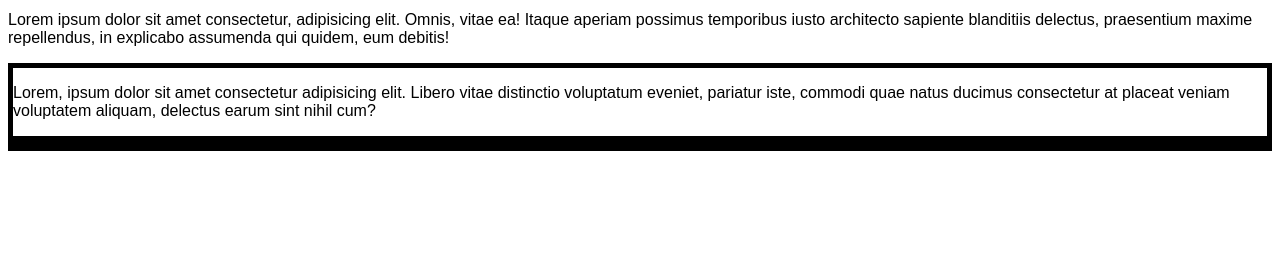
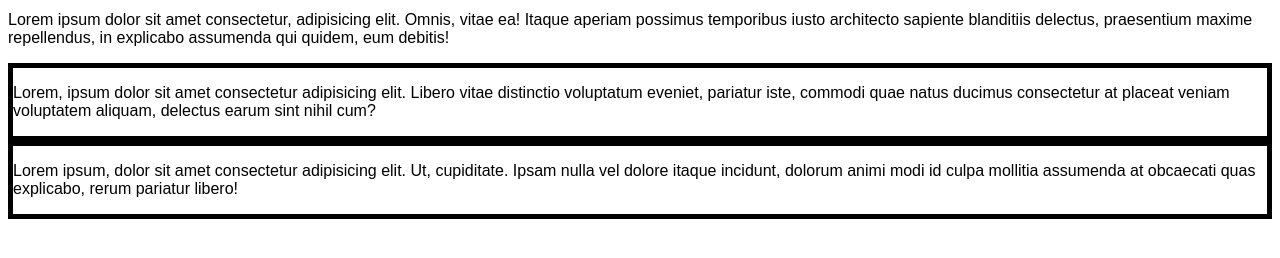
Before and after one commit to Kenny-Ung/exercice3, a plain HTML site: page index.html in a window 1280 px wide. Shown: the part 194-452 px from the top of the page. Drawn offline with Linux system fonts and the light colour scheme.

Commit message:
M - Du contenu est ajouté dans le footer

```diff
--- a/index.html
+++ b/index.html
@@ -16,6 +16,8 @@
     <main>
         <p>Lorem, ipsum dolor sit amet consectetur adipisicing elit. Libero vitae distinctio voluptatum eveniet, pariatur iste, commodi quae natus ducimus consectetur at placeat veniam voluptatem aliquam, delectus earum sint nihil cum?</p>
     </main>
-    <footer></footer>
+    <footer>
+        <p>Lorem ipsum, dolor sit amet consectetur adipisicing elit. Ut, cupiditate. Ipsam nulla vel dolore itaque incidunt, dolorum animi modi id culpa mollitia assumenda at obcaecati quas explicabo, rerum pariatur libero!</p>
+    </footer>
 </body>
 </html>
```
